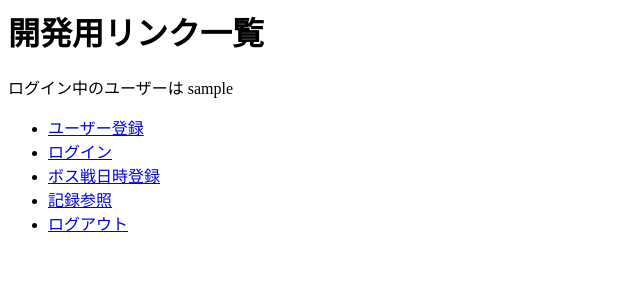
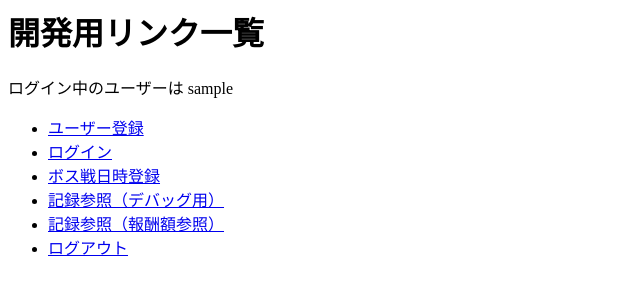
Before and after one commit to retore404/maple_boss_logger, a Django app: page /logger/ in a window 1280 px wide. Shown: the top 300 px of the page, without its empty margins (0-640 px from the left). Run offline with Django 3.2, Linux system fonts and the light colour scheme; the visitor is signed in with stand-in values (Sample User, id 1).

Commit message:
update: boss_list対応のテストケース追加

```diff
--- a/logger/templates/logger/index.html
+++ b/logger/templates/logger/index.html
@@ -6,6 +6,7 @@
     <li><a href="{% url 'logger:signup' %}">ユーザー登録</a></li>
     <li><a href="{% url 'logger:login' %}">ログイン</a></li>
     <li><a href="{% url 'logger:register' %}">ボス戦日時登録</a></li>
-    <li><a href="{% url 'logger:detail' %}">記録参照</a></li>
+    <li><a href="{% url 'logger:detail' %}">記録参照（デバッグ用）</a></li>
+    <li><a href="{% url 'logger:bossList' %}">記録参照（報酬額参照）</a></li>
     <li><a href="{% url 'logger:logout' %}">ログアウト</a></li>
 </ul>
```
Also changed, not shown: logger/tests/test_url.py (+15 -0 lines).
